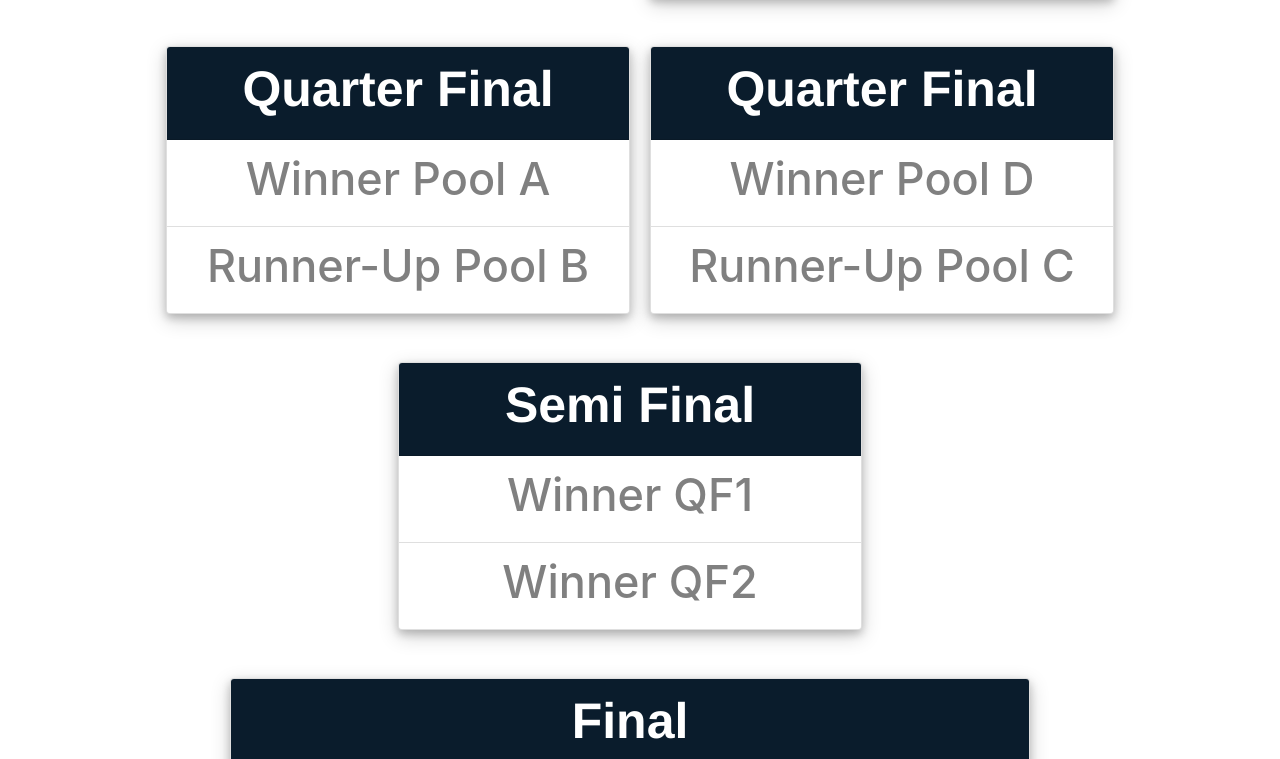
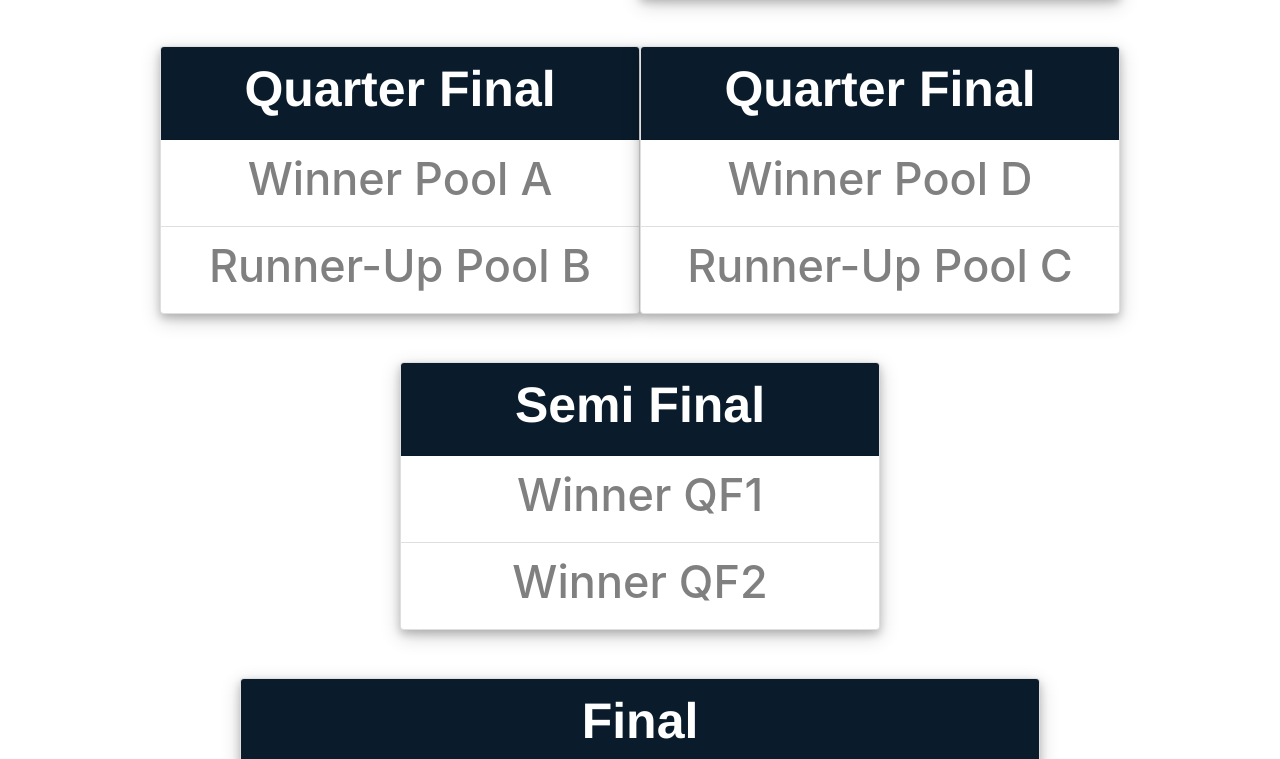
Before and after one commit to Lawthom1410/RWC19, a plain HTML site: page index.html in a window 1280 px wide. Shown: the part 1117-1876 px from the top of the page. Drawn offline with nearby package versions, Linux system fonts and the light colour scheme.

Commit message:
Style - increase tournament card widths

```diff
--- a/Style.css
+++ b/Style.css
@@ -175,7 +175,7 @@
 }
 
 .group-card{
-    width: 29rem;
+    width: 30rem;
     /* margin-top: 3rem; */
     margin-bottom: 3rem;
     margin-left: auto;
@@ -207,7 +207,7 @@
     background-color: white;
     display: grid;
     grid-template-columns: auto auto;
-    grid-column-gap: 20px;
+    /* grid-column-gap: 20px; */
     justify-content: center;
 }
 .final-grid-container{
```
